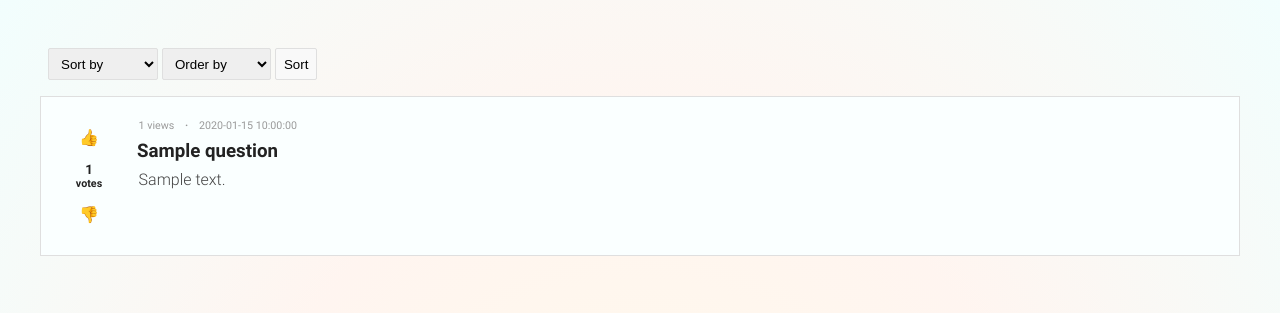
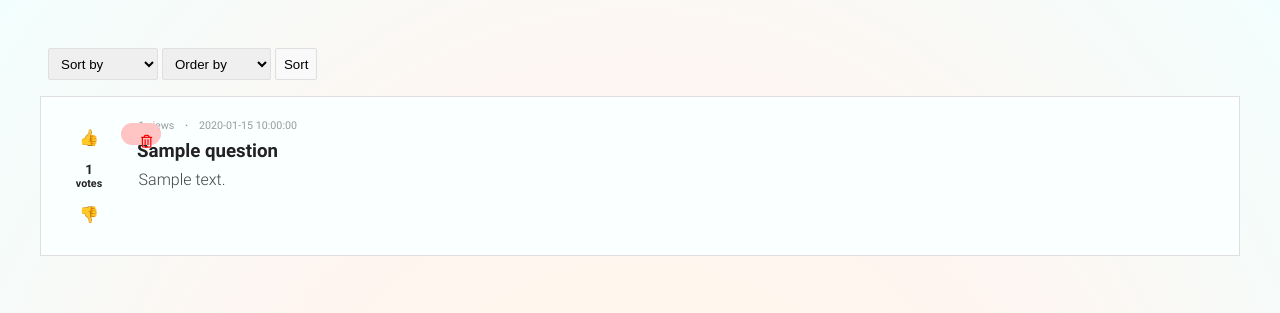
Before and after one commit to prothy/ask-mate, a Flask app: template templates/list_questions.html in a window 1280 px wide. Shown: the part 93-406 px from the top of the page. Run offline with Flask 2, Linux system fonts and the light colour scheme; the template is opened without the code that fills it: most values are stand-ins (such as "Sample title", 1, 10 or a date in 2020).

Commit message:
Fix delete button for the listed questions

```diff
--- a/templates/list_questions.html
+++ b/templates/list_questions.html
@@ -52,9 +52,9 @@
                 <td class="sideBar">
                     <a class="btn btnUpdate" href="/question/{{ question['id'] }}/edit"><i class="fas fa-edit"></i></a>
                 </td>
-                <td class="sideBar">
-                    <a href="/question/{{ question['id'] }}/delete" class="action-container--button btn btnDelete"><i class="far fa-trash-alt"></i></a>
-                </td>
+                <td class="sideBar">#}
+            <a href="/question/{{ question.id }}/delete" class="action-container--button btn btnDelete"><i class="far fa-trash-alt"></i></a>
+                {#</td>
             </tr>
             <tr>
                 <td class="sideBar">
```
